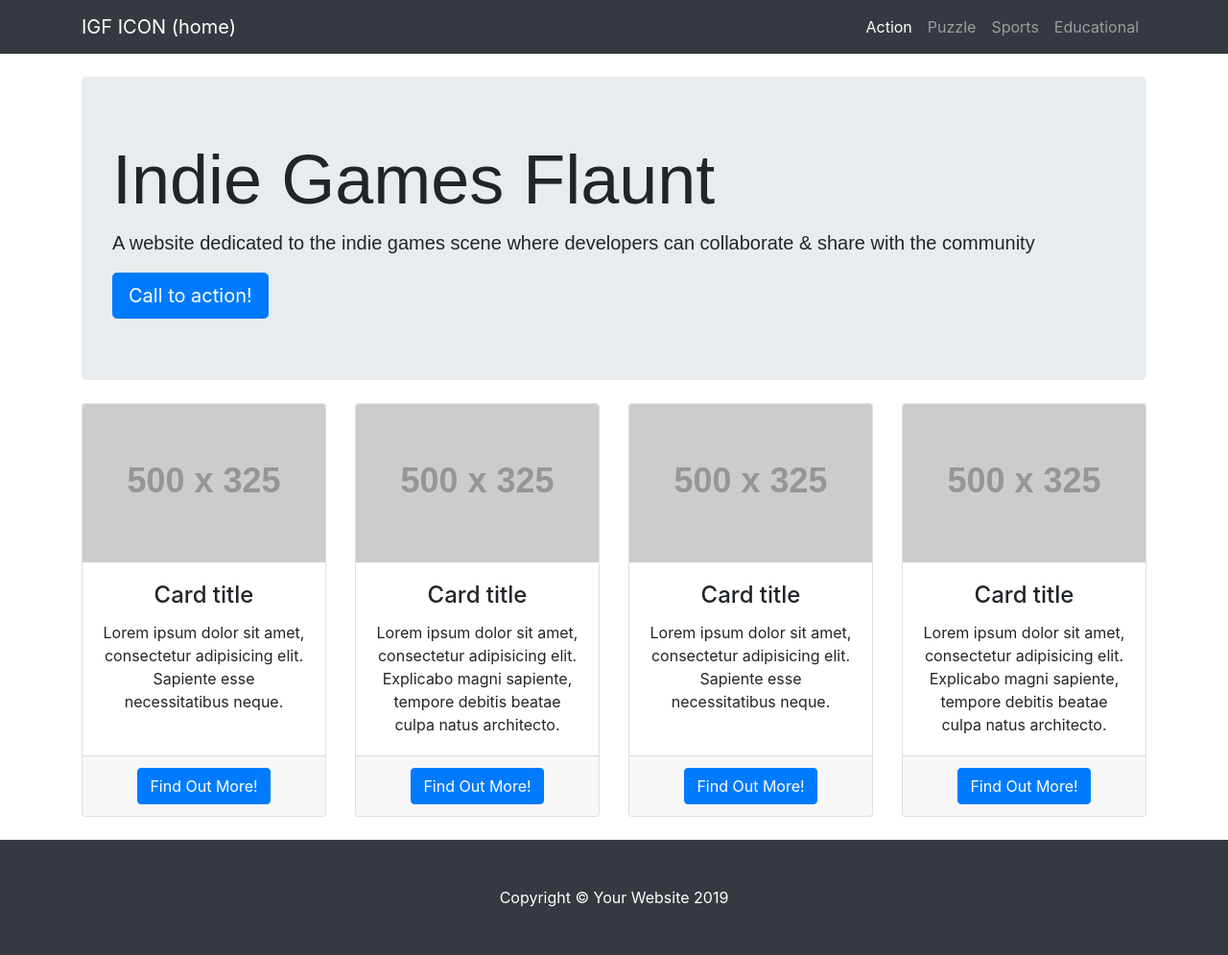
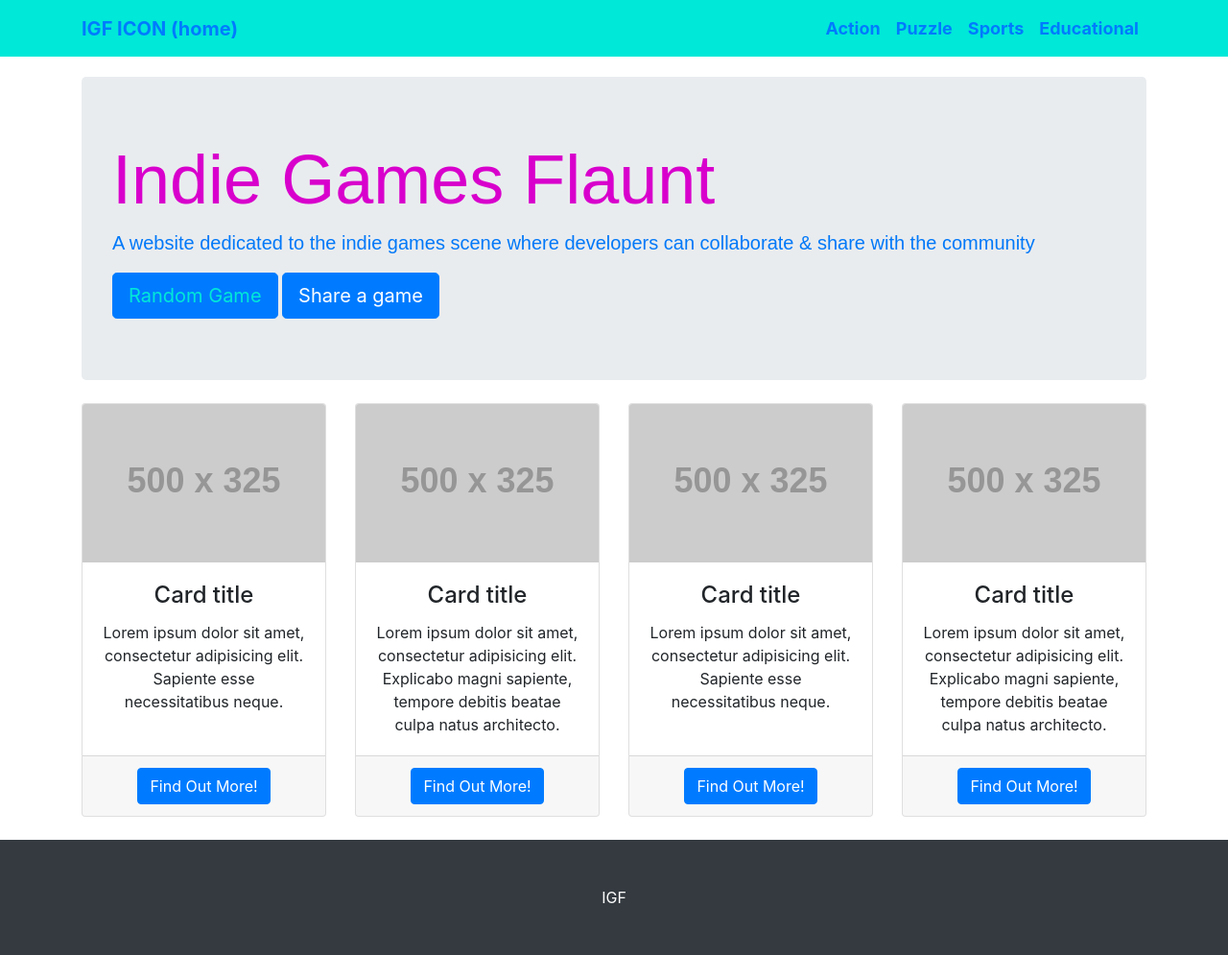
Before and after one commit to andrewdempsey2018/Indie-Games-Flaunt, a Flask app: page / in a window 1280 px wide. Shown: the whole page at 96% size. Run offline with Flask 2, Linux system fonts and the light colour scheme; grey boxes labelled with a size stand in for pictures from a placeholder-image service; data that the repository does not hold is empty; some libraries are stand-ins or nearby versions; some web fonts are replaced.

Commit message:
Added color to UI

```diff
--- a/static/css/styles.css
+++ b/static/css/styles.css
@@ -3,6 +3,32 @@
 /* import additional fonts from an external source for use with website */
 @import url('https://fonts.googleapis.com/css?family=Odibee+Sans&display=swap');
 @import url('https://fonts.googleapis.com/css?family=Tomorrow&display=swap');
+
+/* Hard coded colours based on the NES console palette */
+.nes_colour_pink
+{
+    color: #d800cc;
+}
+
+.nes_colour_lightblue
+{
+    color: #0078f8;
+}
+
+.nes_colour_lightgreen
+{
+    color: #00a800;
+}
+
+.nes_colour_orange
+{
+    color: #f83800;
+}
+
+.nes_colour_turk
+{
+    color: #00e8d8;
+}
 
 /* This class deals with the text used for the main title of the site. Sans Serif is specified as a backup
 in the event that 'Odibee Sans' is unavailable */
@@ -17,3 +43,12 @@ in the event that 'Tomorrow' is unavailable */
 {
     font-family: 'Tomorrow', sans-serif;
 }
+
+/* styles for the navbar at the top of the page */
+.navbar
+{
+    background-color: #00e8d8;
+    border-color: #00e8d8;
+	font-size: large;
+	font-weight: bold;
+}
--- a/templates/base.html
+++ b/templates/base.html
@@ -23,7 +23,8 @@
 <body>
 
   <!-- Navigation -->
-  <nav class="navbar navbar-expand-lg navbar-dark bg-dark fixed-top">
+  <nav class="navbar navbar-expand-lg fixed-top">
+  <!-- DELETE --<nav class="navbar navbar-expand-lg navbar-dark bg-dark fixed-top">-->
     <div class="container">
       <a class="navbar-brand" href="#">IGF ICON (home)</a>
       <button class="navbar-toggler" type="button" data-toggle="collapse" data-target="#navbarResponsive" aria-controls="navbarResponsive" aria-expanded="false" aria-label="Toggle navigation">
@@ -55,12 +56,13 @@
 
     <!-- Jumbotron Header -->
     <header class="jumbotron my-4">
-      <h1 class="display-3 main_title_text">Indie Games Flaunt</h1>
-      <p class="lead smaller_text">A website dedicated to the indie games scene where developers can collaborate & share with the community</p>
-      <a href="#" class="btn btn-primary btn-lg">Call to action!</a>
+      <h1 class="display-3 main_title_text nes_colour_pink">Indie Games Flaunt</h1>
+      <p class="lead smaller_text nes_colour_lightblue">A website dedicated to the indie games scene where developers can collaborate & share with the community</p>
+	  <a href="#" class="btn btn-primary btn-lg nes_colour_turk">Random Game</a>
+      <a href="#" class="btn btn-primary btn-lg">Share a game</a>
     </header>
 
-{% block stuff %}{% endblock %}
+{% block allgames %}{% endblock %}
 
     <!-- Page Features -->
     <div class="row text-center">
@@ -126,7 +128,7 @@
   <!-- Footer -->
   <footer class="py-5 bg-dark">
     <div class="container">
-      <p class="m-0 text-center text-white">Copyright &copy; Your Website 2019</p>
+      <p class="m-0 text-center text-white">IGF</p>
     </div>
     <!-- /.container -->
   </footer>
--- a/templates/games.html
+++ b/templates/games.html
@@ -1,5 +1,5 @@
 {% extends 'base.html' %}
-{% block stuff %}
+{% block allgames %}
     {% for game in games %}
         {{game.title}}
 	    {{game.genre}}
```
Also changed, not shown: README.md, img/jumbo.png (added), img/readme_img/palette_nes.png.
